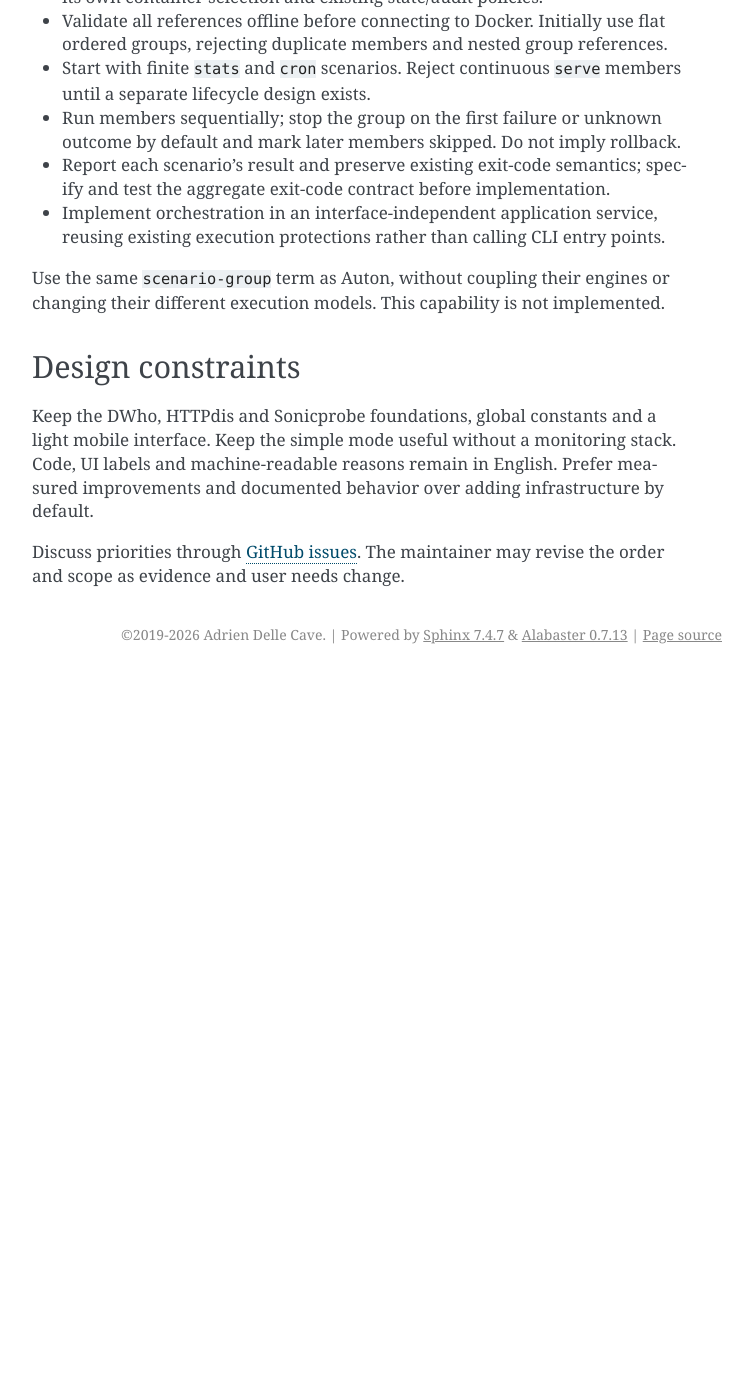
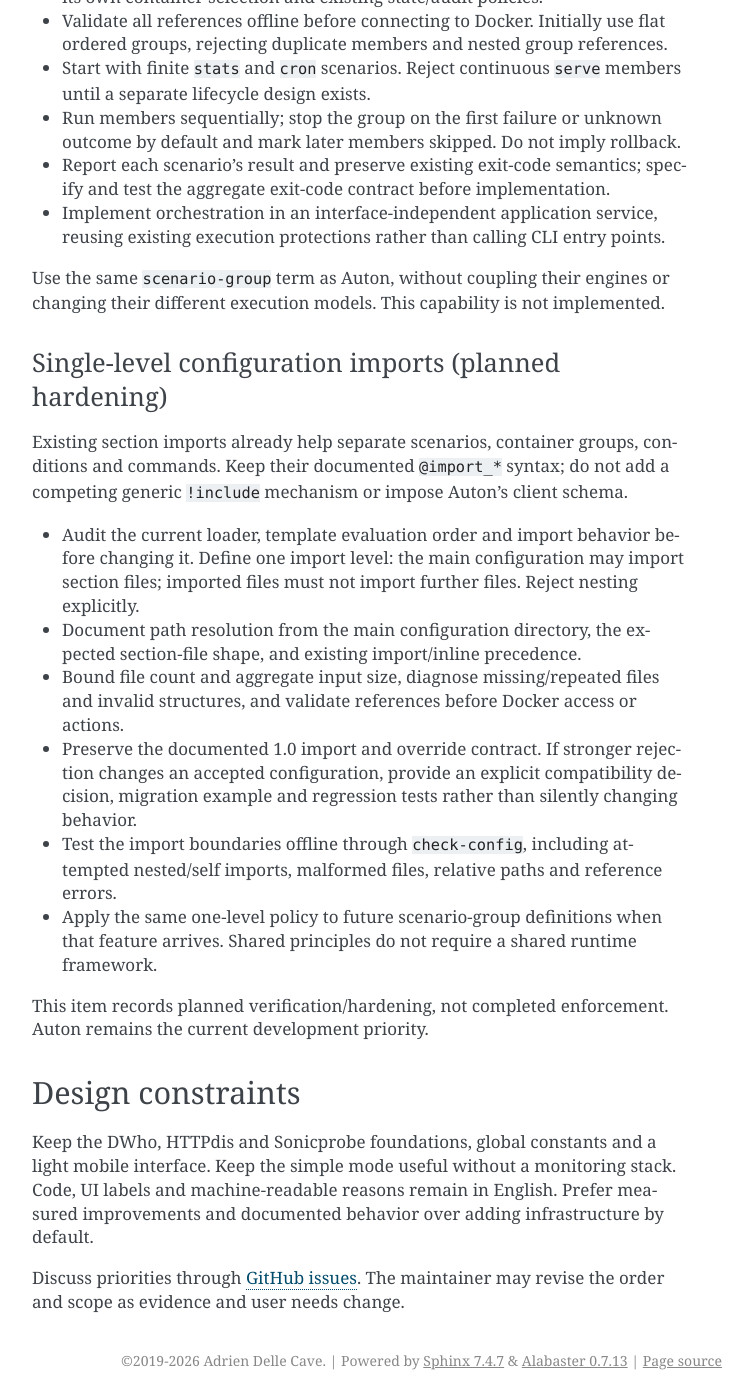
Before and after one commit to decryptus/monit-docker, a Sphinx documentation site: the page built from docs/roadmap.md, in a window 1280 px wide and 1400 px high, scrolled down 4475 px. Shown: the whole window, without its empty margins (388-1140 px from the left). Built offline with Sphinx 7.4.7, drawn with Linux system fonts in a browser that asks for light colours; before the commit the page ends 5149 px from its top, so only the background shows below that; some of the changed text lies outside the part shown.

Commit message:
docs: plan single-level section import hardening

```diff
--- a/docs/roadmap.md
+++ b/docs/roadmap.md
@@ -181,6 +181,30 @@ priority across projects.
 Use the same `scenario-group` term as Auton, without coupling their engines or
 changing their different execution models. This capability is not implemented.
 
+### Single-level configuration imports (planned hardening)
+
+Existing section imports already help separate scenarios, container groups,
+conditions and commands. Keep their documented `@import_*` syntax; do not add
+a competing generic `!include` mechanism or impose Auton's client schema.
+
+- Audit the current loader, template evaluation order and import behavior before
+  changing it. Define one import level: the main configuration may import section
+  files; imported files must not import further files. Reject nesting explicitly.
+- Document path resolution from the main configuration directory, the expected
+  section-file shape, and existing import/inline precedence.
+- Bound file count and aggregate input size, diagnose missing/repeated files and
+  invalid structures, and validate references before Docker access or actions.
+- Preserve the documented 1.0 import and override contract. If stronger rejection
+  changes an accepted configuration, provide an explicit compatibility decision,
+  migration example and regression tests rather than silently changing behavior.
+- Test the import boundaries offline through `check-config`, including attempted
+  nested/self imports, malformed files, relative paths and reference errors.
+- Apply the same one-level policy to future scenario-group definitions when that
+  feature arrives. Shared principles do not require a shared runtime framework.
+
+This item records planned verification/hardening, not completed enforcement.
+Auton remains the current development priority.
+
 ## Design constraints
 
 Keep the DWho, HTTPdis and Sonicprobe foundations, global constants and a light
```
